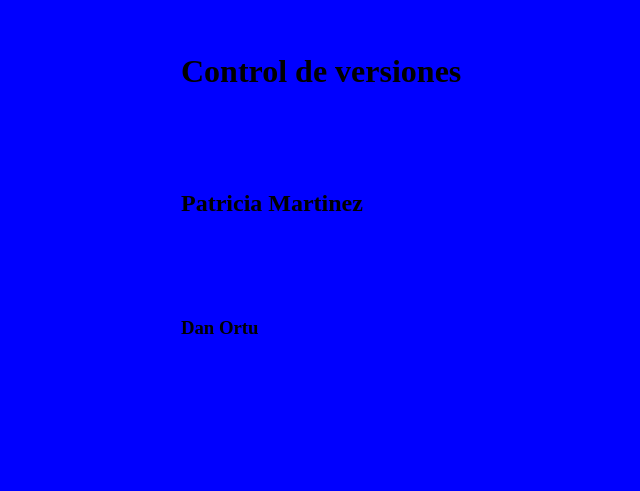
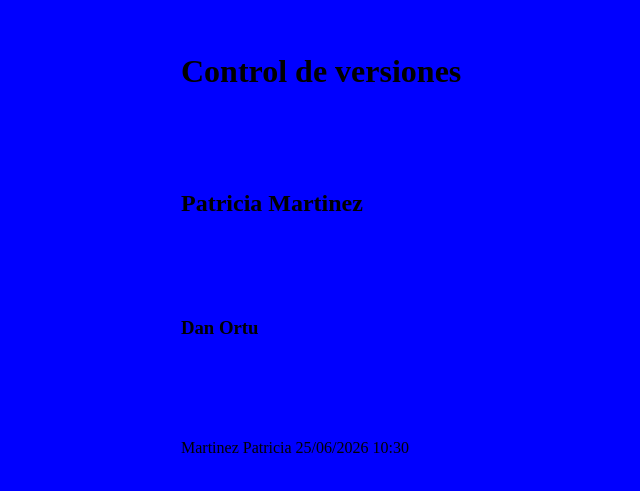
Before and after one commit to francorodriguez96/TP_SO_I4_Equipo_103, a plain HTML site: page index.html in a window 1280 px wide. Shown: the part 147-638 px from the top of the page, without its empty margins (119-759 px from the left). Drawn offline with Linux system fonts and the light colour scheme.

Commit message:
Beta guarda parrafo antes de hacer pull

```diff
--- a/index.html
+++ b/index.html
@@ -10,5 +10,6 @@
 <h1>Control de versiones</h1>
 <h2>Patricia Martinez</h2>
 <h3>Dan Ortu</h3>
+<p>Martinez Patricia 25/06/2026 10:30</p>
 </body>
 </html>
```
